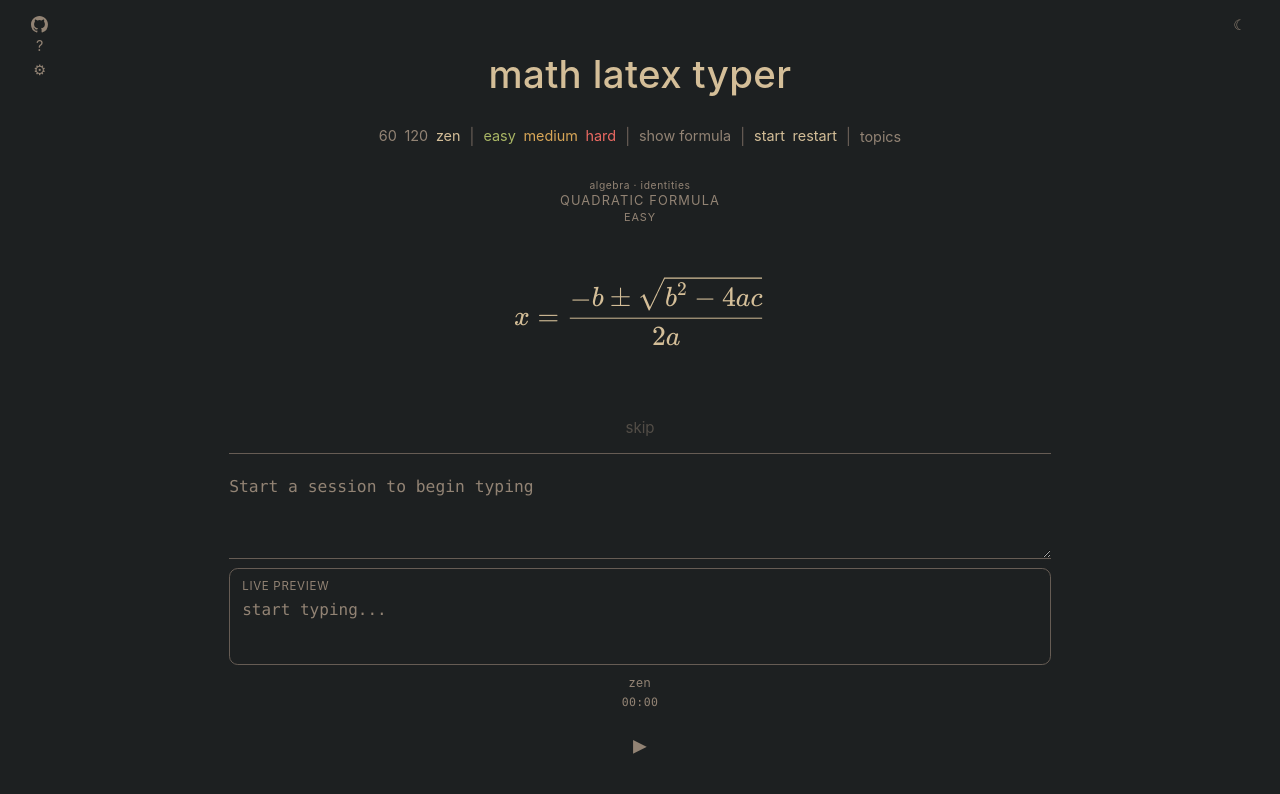
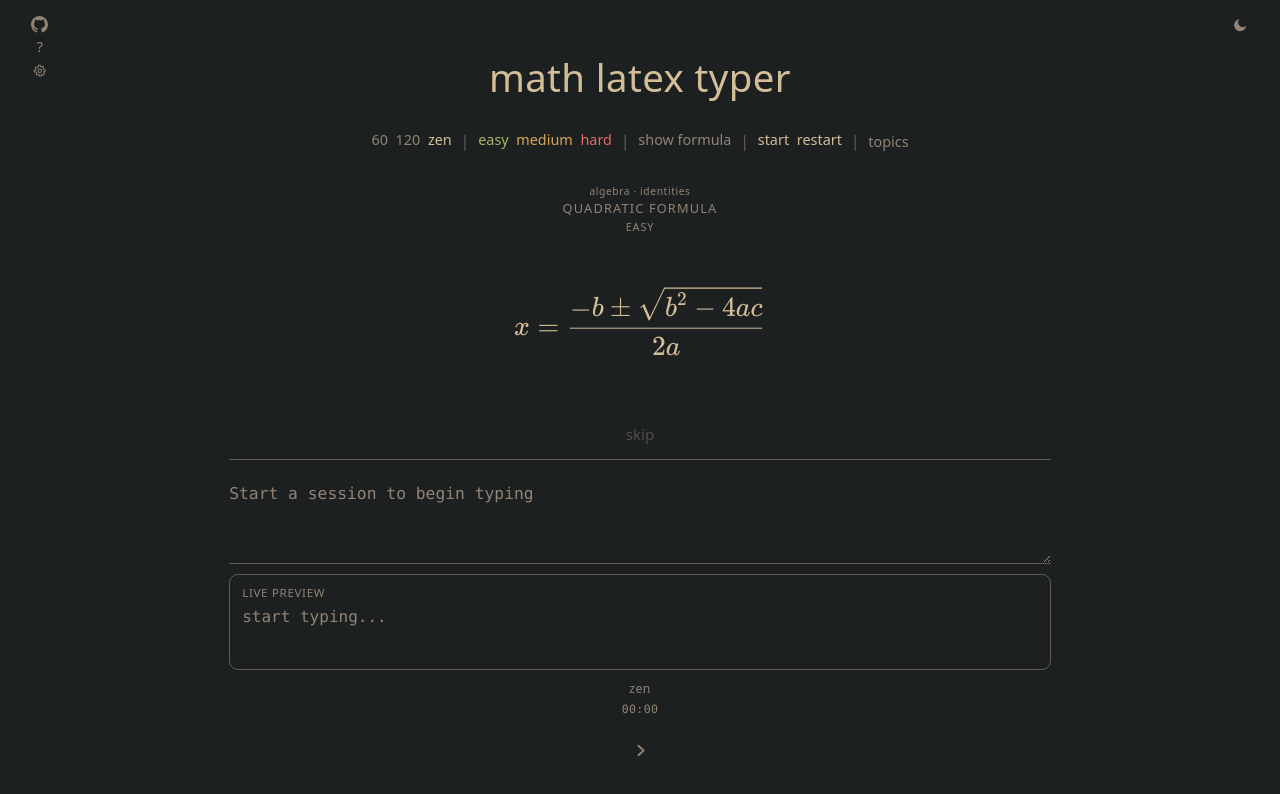
Before and after one commit to levYatsishin/textyper, a Svelte app: page / in a window 1280 px wide. Shown: the top 794 px of the page. Built offline with nearby package versions, Linux system fonts and the light colour scheme.

Commit message:
fix: icons and fonts same across different devises

```diff
--- a/src/App.svelte
+++ b/src/App.svelte
@@ -689,7 +689,12 @@
       aria-label="Expansion settings"
       on:click={toggleExpansionMenu}
     >
-      ⚙
+      <svg class="ui-icon" viewBox="0 0 24 24" aria-hidden="true">
+        <circle cx="12" cy="12" r="3.2"></circle>
+        <path
+          d="M19.4 15a1 1 0 0 0 .2 1.1l.1.1a2 2 0 0 1-2.8 2.8l-.1-.1a1 1 0 0 0-1.1-.2l-.2.1a1 1 0 0 0-.6.9V20a2 2 0 0 1-4 0v-.2a1 1 0 0 0-.6-.9l-.2-.1a1 1 0 0 0-1.1.2l-.1.1a2 2 0 0 1-2.8-2.8l.1-.1a1 1 0 0 0 .2-1.1l-.1-.2a1 1 0 0 0-.9-.6H4a2 2 0 0 1 0-4h.2a1 1 0 0 0 .9-.6l.1-.2a1 1 0 0 0-.2-1.1l-.1-.1a2 2 0 0 1 2.8-2.8l.1.1a1 1 0 0 0 1.1.2l.2-.1a1 1 0 0 0 .6-.9V4a2 2 0 0 1 4 0v.2a1 1 0 0 0 .6.9l.2.1a1 1 0 0 0 1.1-.2l.1-.1a2 2 0 0 1 2.8 2.8l-.1.1a1 1 0 0 0-.2 1.1l.1.2a1 1 0 0 0 .9.6H20a2 2 0 0 1 0 4h-.2a1 1 0 0 0-.9.6z"
+        ></path>
+      </svg>
     </button>
     {#if expansionMenuOpen}
       <div class="expansion-settings-popout" bind:this={expansionMenuElement} role="dialog" aria-label="Expansion settings">
@@ -807,7 +812,25 @@
     aria-label={themeMode === "dark" ? "Switch to light theme" : "Switch to dark theme"}
     on:click={toggleTheme}
   >
-    {themeMode === "dark" ? "☾" : "☀"}
+    {#if themeMode === "dark"}
+      <svg class="ui-icon ui-icon-solid" viewBox="0 0 24 24" aria-hidden="true">
+        <path
+          d="M21 13a9 9 0 1 1-10-10 7 7 0 1 0 10 10z"
+        ></path>
+      </svg>
+    {:else}
+      <svg class="ui-icon" viewBox="0 0 24 24" aria-hidden="true">
+        <circle cx="12" cy="12" r="3.5"></circle>
+        <path d="M12 2.5v3"></path>
+        <path d="M12 18.5v3"></path>
+        <path d="M4.9 4.9l2.1 2.1"></path>
+        <path d="M17 17l2.1 2.1"></path>
+        <path d="M2.5 12h3"></path>
+        <path d="M18.5 12h3"></path>
+        <path d="M4.9 19.1 7 17"></path>
+        <path d="M17 7l2.1-2.1"></path>
+      </svg>
+    {/if}
   </button>
 
   <header class="app-header">
@@ -869,7 +892,9 @@
 
   <details class="stats-drawer">
     <summary class="stats-drawer-toggle">
-      <span class="stats-chevron" aria-hidden="true">▸</span>
+      <svg class="stats-chevron" viewBox="0 0 16 16" aria-hidden="true">
+        <path d="M6 3.5 11 8 6 12.5"></path>
+      </svg>
       <span class="sr-only">Toggle statistics</span>
     </summary>
 
--- a/src/app.css
+++ b/src/app.css
@@ -1,6 +1,9 @@
 :root {
   color-scheme: dark;
-  font-family: "SF Pro Text", "Helvetica Neue", Helvetica, Arial, sans-serif;
+  --font-sans: system-ui, -apple-system, BlinkMacSystemFont, "Segoe UI", "Noto Sans", "Helvetica Neue", Helvetica, Arial,
+    sans-serif;
+  --font-mono: ui-monospace, "SF Mono", "JetBrains Mono", Menlo, Monaco, Consolas, "Liberation Mono", monospace;
+  font-family: var(--font-sans);
   --bg-hard: #1d2021;
   --bg: #282828;
   --bg-soft: #32302f;
@@ -64,6 +67,27 @@ body {
   min-height: 100vh;
   background: var(--bg-hard);
   color: var(--text);
+  font-family: var(--font-sans);
+  font-synthesis: none;
+  text-rendering: optimizeLegibility;
+  -webkit-font-smoothing: antialiased;
+  -moz-osx-font-smoothing: grayscale;
+}
+
+.ui-icon {
+  width: 1em;
+  height: 1em;
+  display: block;
+  fill: none;
+  stroke: currentColor;
+  stroke-width: 1.8;
+  stroke-linecap: round;
+  stroke-linejoin: round;
+}
+
+.ui-icon-solid {
+  fill: currentColor;
+  stroke: none;
 }
 
 .app-shell {
@@ -84,8 +108,6 @@ body {
   display: inline-grid;
   place-items: center;
   padding: 0;
-  font-size: 1.05rem;
-  line-height: 1;
   color: var(--muted);
   z-index: 60;
   transform: translateZ(0);
@@ -95,6 +117,11 @@ body {
 
 .theme-toggle:hover {
   color: var(--fg);
+}
+
+.theme-toggle .ui-icon {
+  width: 1.02rem;
+  height: 1.02rem;
 }
 
 .github-link {
@@ -138,12 +165,14 @@ body {
 }
 
 .github-help-trigger {
-  width: 1.05rem;
-  height: 1.05rem;
+  width: 1.15rem;
+  height: 1.15rem;
   display: inline-grid;
   place-items: center;
   color: var(--muted);
-  font-size: 0.8rem;
+  font-family: inherit;
+  font-size: 1.08rem;
+  font-weight: 550;
   line-height: 1;
 }
 
@@ -261,12 +290,15 @@ body {
   display: inline-grid;
   place-items: center;
   color: var(--muted);
-  font-size: 0.78rem;
-  line-height: 1;
 }
 
 .expansion-settings-trigger:hover {
   color: var(--fg);
+}
+
+.expansion-settings-trigger .ui-icon {
+  width: 0.84rem;
+  height: 0.84rem;
 }
 
 .expansion-settings-trigger-loading {
@@ -416,7 +448,7 @@ body {
   border-radius: 0.42rem;
   background: transparent;
   color: var(--fg);
-  font: 0.77rem/1.35 "SF Mono", "JetBrains Mono", Menlo, Consolas, monospace;
+  font: 0.77rem/1.35 var(--font-mono);
   padding: 0.46rem 0.5rem;
 }
 
@@ -690,9 +722,26 @@ body {
 .topic-expand {
   color: var(--muted);
   width: 0.8rem;
+  display: inline-grid;
+  place-items: center;
   text-align: center;
   padding: 0;
   line-height: 1;
+}
+
+.topic-expand-icon {
+  width: 0.72rem;
+  height: 0.72rem;
+  stroke: currentColor;
+  fill: none;
+  stroke-width: 1.85;
+  stroke-linecap: round;
+  stroke-linejoin: round;
+  transition: transform 0.14s ease;
+}
+
+.topic-expand-icon-open {
+  transform: rotate(90deg);
 }
 
 .topic-row {
@@ -1001,7 +1050,7 @@ body {
 
 .formula-hover-snippet {
   margin: 0;
-  font-family: "SF Mono", "Menlo", Monaco, Consolas, monospace;
+  font-family: var(--font-mono);
   font-size: 0.74rem;
   max-width: min(320px, 58vw);
   white-space: nowrap;
@@ -1039,7 +1088,7 @@ body {
   border: 1px solid var(--line);
   border-radius: 0.45rem;
   color: var(--muted);
-  font-family: "SF Mono", "Menlo", Monaco, Consolas, monospace;
+  font-family: var(--font-mono);
   font-size: 0.82rem;
   cursor: text;
   user-select: text;
@@ -1090,7 +1139,7 @@ body {
   background: transparent;
   color: var(--text);
   font: inherit;
-  font-family: "SF Mono", "Menlo", Monaco, Consolas, monospace;
+  font-family: var(--font-mono);
   font-size: 1.02rem;
   padding: 0.45rem 0;
   white-space: pre-wrap;
@@ -1154,7 +1203,7 @@ body {
 .preview-placeholder {
   margin: 0.45rem 0 0;
   color: var(--muted);
-  font-family: "SF Mono", "Menlo", Monaco, Consolas, monospace;
+  font-family: var(--font-mono);
 }
 
 .preview-run-indicator {
@@ -1179,7 +1228,7 @@ body {
   color: var(--muted);
   font-size: 0.72rem;
   letter-spacing: 0.03em;
-  font-family: "SF Mono", "Menlo", Monaco, Consolas, monospace;
+  font-family: var(--font-mono);
   transition: color 120ms ease;
   user-select: none;
   cursor: default;
@@ -1259,8 +1308,14 @@ body {
 }
 
 .stats-chevron {
-  font-size: 1.72rem;
-  line-height: 1;
+  width: 1.06rem;
+  height: 1.06rem;
+  display: block;
+  stroke: currentColor;
+  fill: none;
+  stroke-width: 1.7;
+  stroke-linecap: round;
+  stroke-linejoin: round;
   transition: transform 0.14s ease;
 }
 
@@ -1489,13 +1544,19 @@ body {
 
 .history-item-chevron {
   color: var(--muted);
-  font-size: 0.82rem;
-  line-height: 1;
+  width: 0.82rem;
+  height: 0.82rem;
+  display: block;
+  stroke: currentColor;
+  fill: none;
+  stroke-width: 1.85;
+  stroke-linecap: round;
+  stroke-linejoin: round;
   transition: transform 0.14s ease;
 }
 
 .history-entry[open] .history-item-chevron {
-  transform: rotate(180deg);
+  transform: rotate(90deg);
 }
 
 .history-item + .history-item {
@@ -1632,8 +1693,19 @@ body {
   cursor: default;
 }
 
+.history-page-arrow svg {
+  width: 0.82rem;
+  height: 0.82rem;
+  display: block;
+  stroke: currentColor;
+  fill: none;
+  stroke-width: 1.85;
+  stroke-linecap: round;
+  stroke-linejoin: round;
+}
+
 .history-page-indicator {
-  font-family: "SF Mono", "Menlo", Monaco, Consolas, monospace;
+  font-family: var(--font-mono);
   letter-spacing: 0.01em;
   min-width: 3.8rem;
   text-align: center;
--- a/src/lib/components/ControlBar.svelte
+++ b/src/lib/components/ControlBar.svelte
@@ -299,7 +299,14 @@
                       aria-expanded={openTopicIdSet.has(topic.id)}
                       on:click={() => toggleTopicExpanded(topic.id)}
                     >
-                      {openTopicIdSet.has(topic.id) ? "▾" : "▸"}
+                      <svg
+                        class="topic-expand-icon"
+                        class:topic-expand-icon-open={openTopicIdSet.has(topic.id)}
+                        viewBox="0 0 16 16"
+                        aria-hidden="true"
+                      >
+                        <path d="M6 3.5 11 8 6 12.5"></path>
+                      </svg>
                     </button>
 
                     <button
--- a/src/lib/components/HistoryPanel.svelte
+++ b/src/lib/components/HistoryPanel.svelte
@@ -198,7 +198,9 @@
                     {/if}
                   </div>
                 </div>
-                <span class="history-item-chevron" aria-hidden="true">▾</span>
+                <svg class="history-item-chevron" viewBox="0 0 16 16" aria-hidden="true">
+                  <path d="M6 3.5 11 8 6 12.5"></path>
+                </svg>
               </summary>
               <div class="history-details">
                 <div class="history-details-header">
@@ -299,7 +301,9 @@
           disabled={recentPage <= 1}
           on:click={goToPreviousRecentPage}
         >
-          ‹
+          <svg viewBox="0 0 16 16" aria-hidden="true">
+            <path d="M10 3.5 5 8l5 4.5"></path>
+          </svg>
         </button>
         <span class="history-page-indicator">{recentPage} / {totalRecentPages}</span>
         <button
@@ -309,7 +313,9 @@
           disabled={recentPage >= totalRecentPages}
           on:click={goToNextRecentPage}
         >
-          ›
+          <svg viewBox="0 0 16 16" aria-hidden="true">
+            <path d="M6 3.5 11 8l-5 4.5"></path>
+          </svg>
         </button>
       </div>
     {/if}
@@ -340,7 +346,9 @@
                     {/if}
                   </div>
                 </div>
-                <span class="history-item-chevron" aria-hidden="true">▾</span>
+                <svg class="history-item-chevron" viewBox="0 0 16 16" aria-hidden="true">
+                  <path d="M6 3.5 11 8 6 12.5"></path>
+                </svg>
               </summary>
               <div class="history-details">
                 <div class="history-details-header">
```
